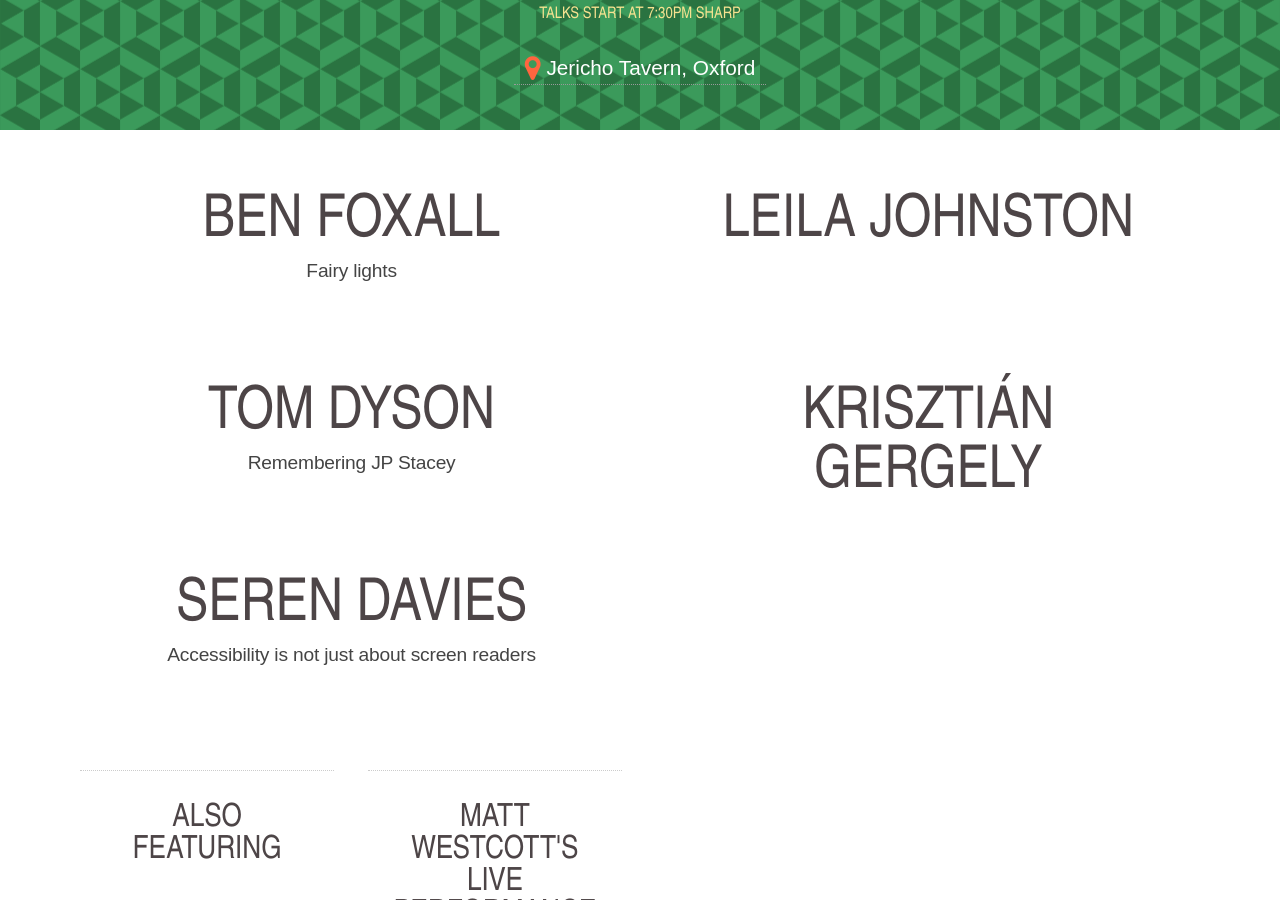
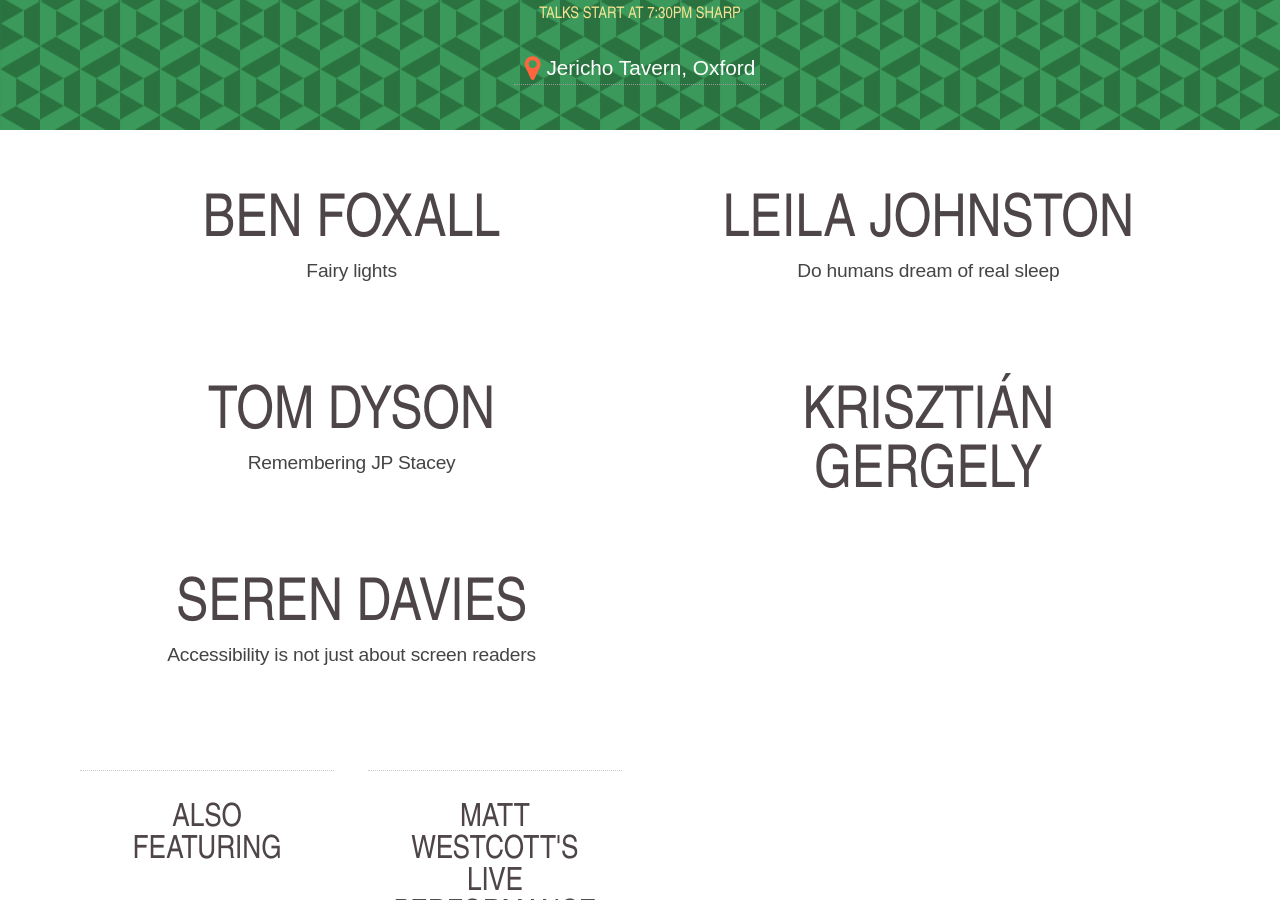
Before and after one commit to torchbox/ogn, a Jekyll site: the page built from _posts/2018-01-31-ogn45.markdown, in a window 1280 px wide and 900 px high, scrolled down 494 px. Built offline with Jekyll 4.4.1, drawn with Linux system fonts in a browser that asks for light colours; nearby versions of some CDN libraries; Markdown is read by kramdown in place of the engine named in the settings.

Commit message:
Updating speakers

```diff
--- a/_posts/2018-01-31-ogn45.markdown
+++ b/_posts/2018-01-31-ogn45.markdown
@@ -37,6 +37,7 @@ keynoters: [Ben Foxall, Leila Johnston, Krisztián Gergely, Seren Davies, Mark J
     </li>
     <li itemprop="performer" itemscope="itemscope" itemtype="http://schema.org/Person">
         <h2 itemprop="name">Leila Johnston</h2>
+        <p>Do humans dream of real sleep</p>
     </li>
     <li itemprop="performer" itemscope="itemscope" itemtype="http://schema.org/Person">
         <h2 itemprop="name">Tom Dyson</h2>
```
